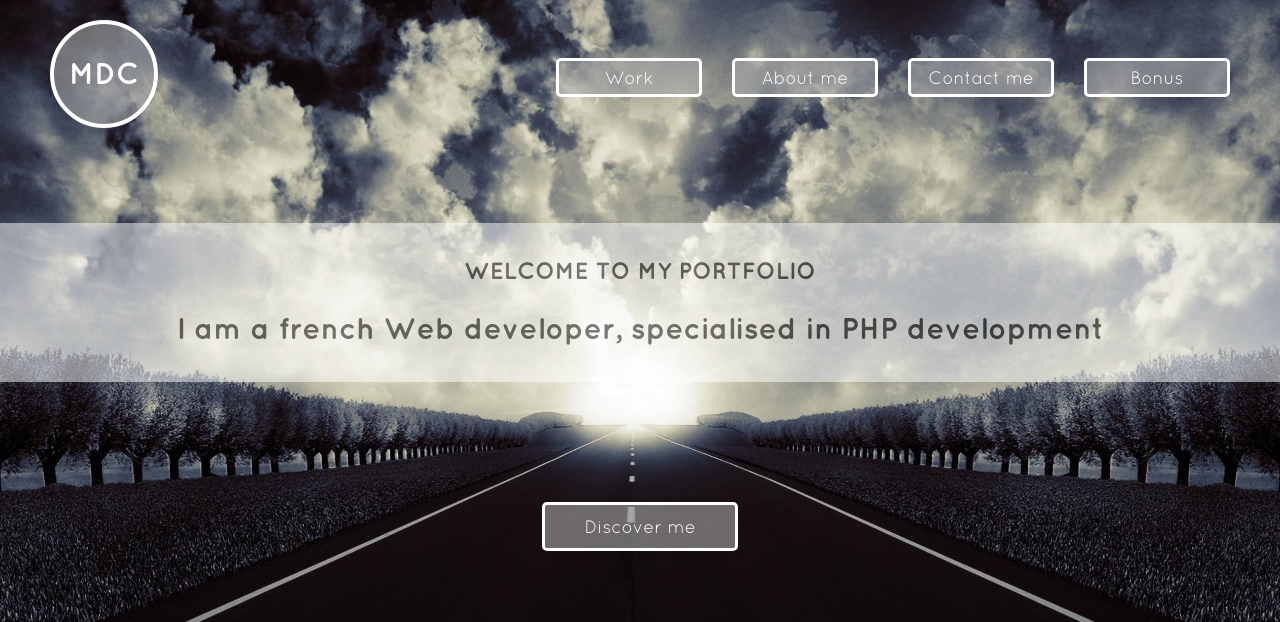
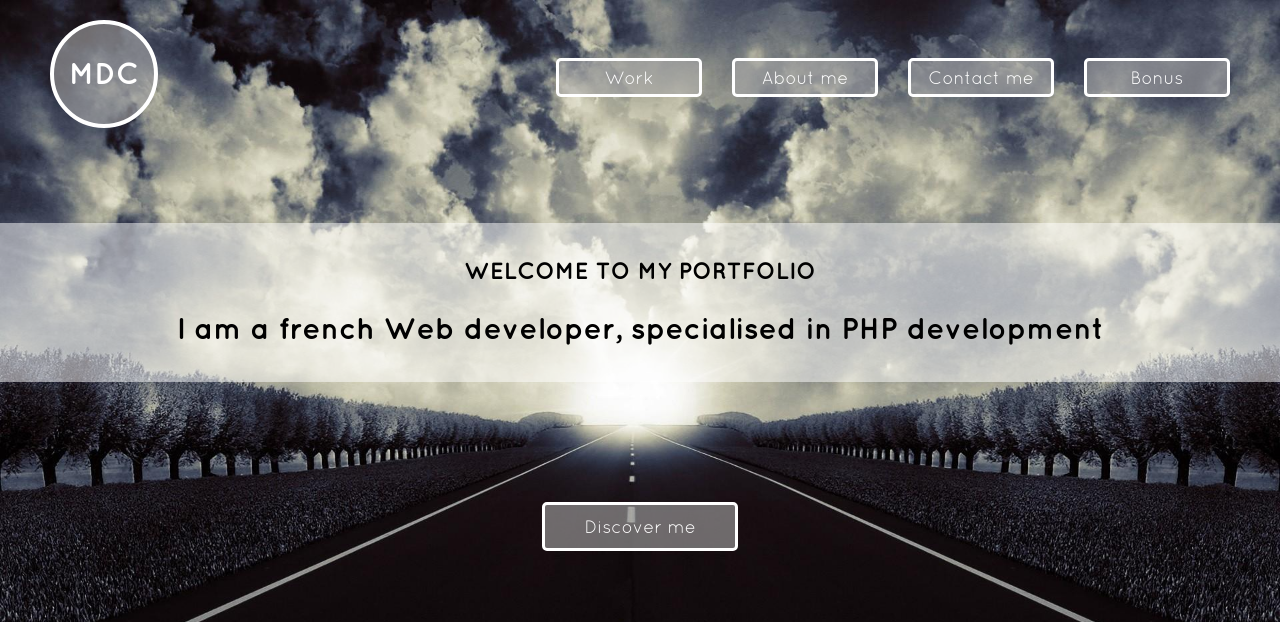
Before and after one commit to mdecarvalho/Portfolio, a PHP site: page / in a window 1280 px wide. Shown: the top 622 px of the page. Run offline with PHP 8.4, Linux system fonts and the light colour scheme; some libraries are stand-ins or nearby versions.

Commit message:
Modiff design on the home page and text correction

```diff
--- a/app/controllers/workController.js
+++ b/app/controllers/workController.js
@@ -35,7 +35,7 @@ app
         },
         {
         name: "My portfolio",
-        technologies: ["Html", "AngularJs", "JavaScript","Php5"],
+        technologies: ["Html5", "AngularJs", "JavaScript","Php5"],
         description: "I decided to develop my portfolio with AngularJs to improve my AngularJs skills and because I wanted to realize a One Page website.",
         },
     ];
--- a/css/style.css
+++ b/css/style.css
@@ -81,8 +81,7 @@ li{
     color: black;
     font-size: 20px;
     margin-top: 200px;
-    background-color:white;
-    opacity: 0.5;
+    background-color: rgba(255, 255, 255, 0.5);
     padding: 10px 0px;
 }
 
```
